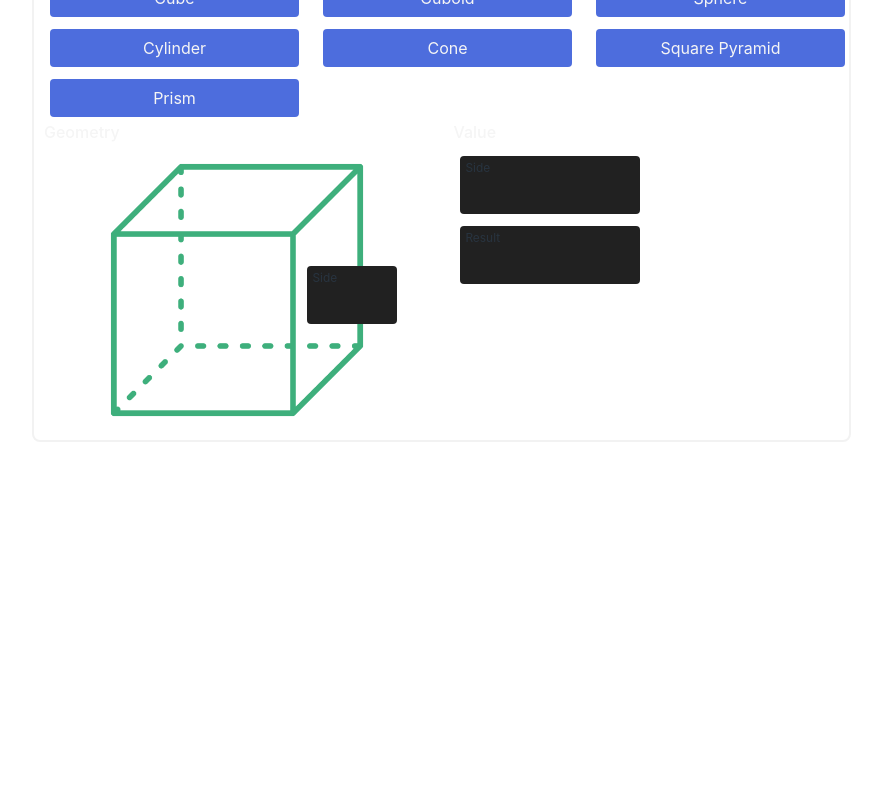
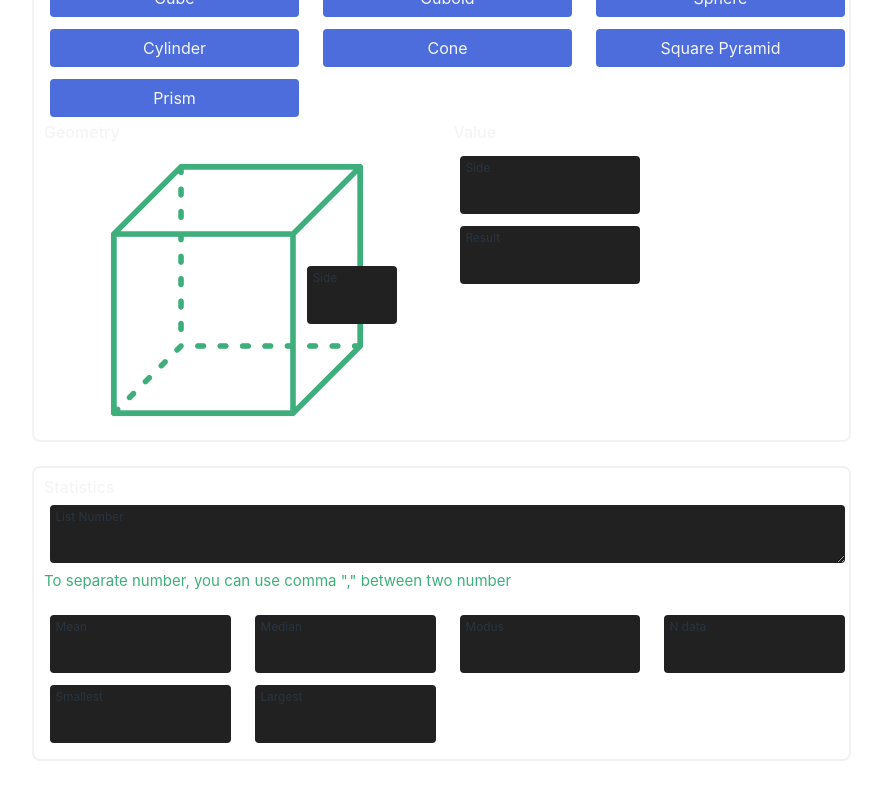
Before and after one commit to FlazeFy/Ultilator, a Vue app: page /math in a window 1280 px wide. Shown: the part 1112-1912 px from the top of the page, without its empty margins (339-1221 px from the left). Before the commit the page ends 1604 px from the top, so only its background shows below. Built offline with nearby package versions, Linux system fonts and the light colour scheme.

Commit message:
count mean, list length, smallest, and largest number
still hardcode, not finished

```diff
--- a/src/assets/base.css
+++ b/src/assets/base.css
@@ -114,14 +114,14 @@ body {
 }
 
 /*Input*/
-input.form-control, input.form-control:disabled, select.form-select{
+input.form-control, textarea.form-control, input.form-control:disabled, select.form-select{
   background: #212121;
   border: none;
   margin: 6px;
   color:#3EAF7C !important;
   font-weight: 500;
 }
-input.form-control:focus{
+input.form-control:focus, textarea.form-control:focus{
   background: #212121;
   box-shadow: none;
 }
--- /dev/null
+++ b/src/components/content/math/statistics.vue
@@ -0,0 +1,94 @@
+<script>
+    export default {
+        data() {
+            return {
+                name: 'Vue.js'
+            }
+        },
+        methods: {
+            countAll() {
+                var list = [10, 21, 49, 23, 14, 31, 14, 19, 14, 57, 38, 28, 68, 88]
+
+                //Length of list
+                var n = list.length
+
+                //Mean or average
+                var mean = list.reduce((x, a) => x + a, 0) / n
+
+                //Largest number
+                var largest = 0
+                for(var i = 0; i < n; i++){
+                    if(largest < list[i]){
+                        largest = list[i]
+                    }
+                }
+
+                //Smallest number
+                var smallest = 0
+                for(var i = 0; i < n; i++){
+                    if(smallest > list[i] || i == 0){
+                        smallest = list[i]
+                    }
+                }
+
+
+                document.getElementById("result_mean").value = (Math.round(mean * 100) / 100).toFixed(2)
+                // document.getElementById("result_median").value = median
+                // document.getElementById("result_modus").value = modus
+                document.getElementById("result_ndata").value = n
+                document.getElementById("result_largest").value = largest
+                document.getElementById("result_smallest").value = smallest
+            }
+        }
+    }
+</script>
+
+<template>
+    <div class="container">
+        <h6 class="container-title">Statistics</h6>
+        <div class="form-floating">
+            <textarea @change="countAll()" class="form-control" id="number_list"></textarea>
+            <label for="floatingInput">List Number</label>
+        </div>
+        <p class="text-primary">To separate number, you can use comma "," between two number</p>
+
+        <div class="row">
+            <div class="col-lg-3 col-md-4 col-sm-6">
+                <div class="form-floating">
+                    <input type="number" class="form-control" id="result_mean" disabled>
+                    <label for="floatingInput">Mean</label>
+                </div>
+            </div>
+            <div class="col-lg-3 col-md-4 col-sm-6">
+                <div class="form-floating">
+                    <input type="number" class="form-control" id="result_median" disabled>
+                    <label for="floatingInput">Median</label>
+                </div>
+            </div>
+            <div class="col-lg-3 col-md-4 col-sm-6">
+                <div class="form-floating">
+                    <input type="number" class="form-control" id="result_modus" disabled>
+                    <label for="floatingInput">Modus</label>
+                </div>
+            </div>
+            <div class="col-lg-3 col-md-4 col-sm-6">
+                <div class="form-floating">
+                    <input type="number" class="form-control" id="result_ndata" disabled>
+                    <label for="floatingInput">N data</label>
+                </div>
+            </div>
+            <div class="col-lg-3 col-md-4 col-sm-6">
+                <div class="form-floating">
+                    <input type="number" class="form-control" id="result_smallest" disabled>
+                    <label for="floatingInput">Smallest</label>
+                </div>
+            </div>
+            <div class="col-lg-3 col-md-4 col-sm-6">
+                <div class="form-floating">
+                    <input type="number" class="form-control" id="result_largest" disabled>
+                    <label for="floatingInput">Largest</label>
+                </div>
+            </div>
+        </div>
+    </div>
+</template>
--- a/src/views/MathView.vue
+++ b/src/views/MathView.vue
@@ -2,6 +2,7 @@
   import SimpleMath from "../components/content/math/simpleMath.vue"
   import TwoDGeo from "../components/content/math/2dgeometry.vue"
   import ThreeDGeo from "../components/content/math/3dgeometry.vue"
+  import Statistics from "../components/content/math/statistics.vue"
 </script>
 
 <template>
@@ -9,6 +10,7 @@
     <h2 class="text-primary brand">Math</h2>
     <SimpleMath class="mb-4"></SimpleMath>
     <TwoDGeo class="mb-4"></TwoDGeo>
-    <ThreeDGeo></ThreeDGeo>
+    <ThreeDGeo class="mb-4"></ThreeDGeo>
+    <Statistics></Statistics>
   </div>
 </template>
```
